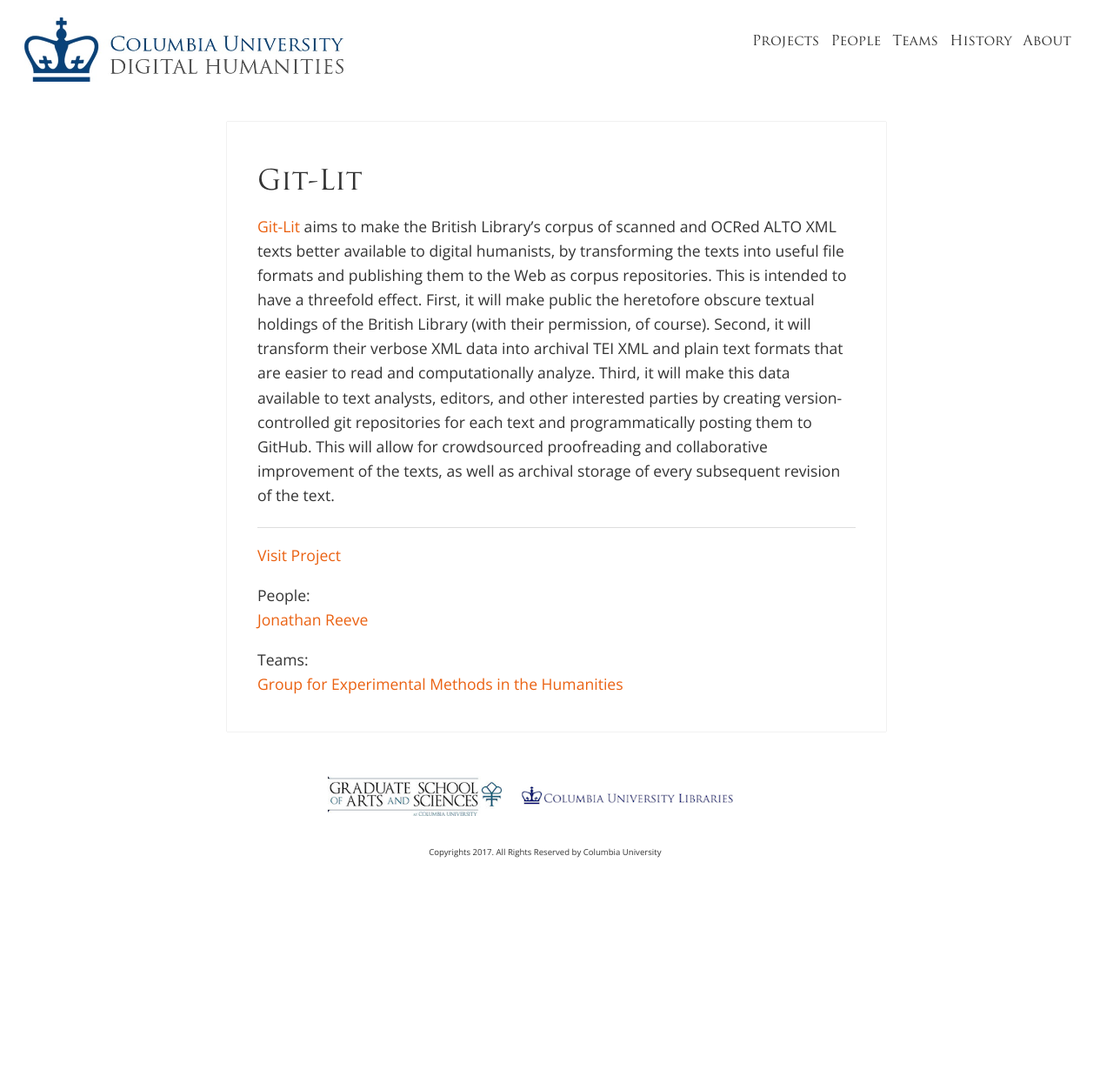
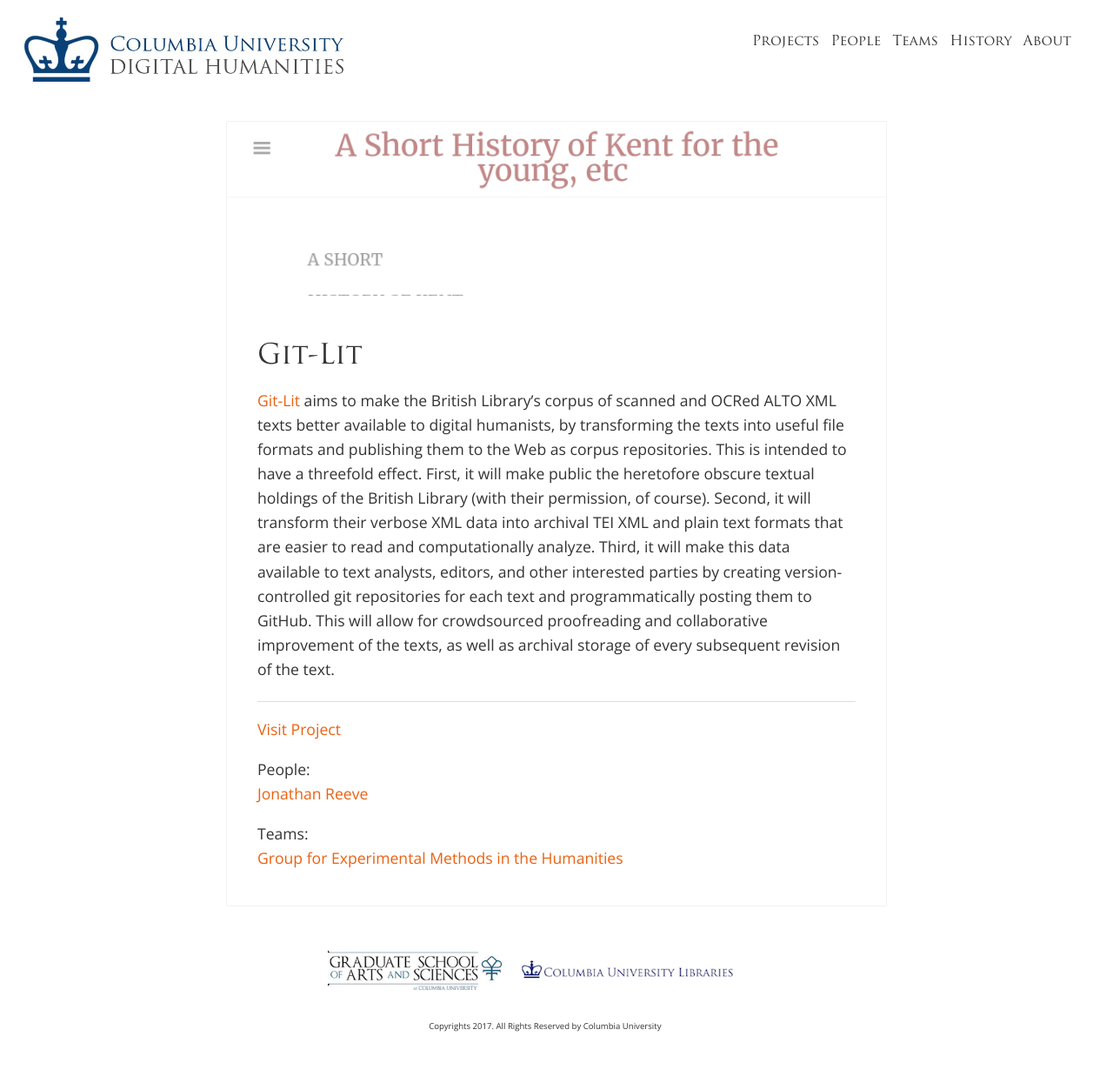
Before and after one commit to cul/dlst-dh, a Jekyll site: the page built from _projects/git-lit.md, in a window 1280 px wide. Shown: the whole page at 87% size. Built offline with Jekyll 4.4.1, drawn with Linux system fonts in a browser that asks for light colours; nearby versions of some CDN libraries; before the commit the page ends 1045 px from its top, so only the background shows below that.

Commit message:
add image to git-lit project

```diff
--- a/_projects/git-lit.md
+++ b/_projects/git-lit.md
@@ -4,6 +4,7 @@ title: "Git-Lit"
 description: Making the British Library's corpus of scanned and OCRed ALTO XML texts better available to digital humanists, by transforming the texts into useful file formats and publishing them to the Web as corpus repositories.
 link: "https://github.com/JonathanReeve/git-lit"
 author: Alex Gil
+img: git-lit.png
 people:
 - Jonathan Reeve
 teams:
```
Also changed, not shown: images/git-lit.png (added).
